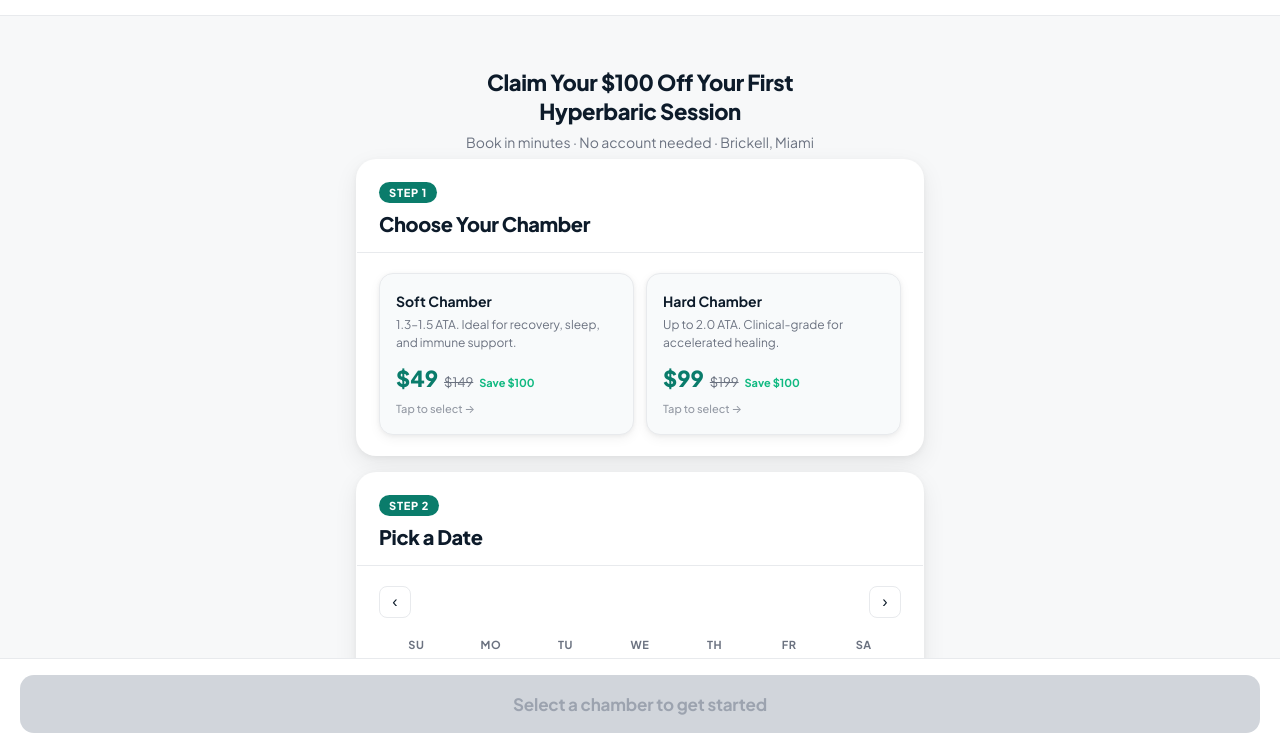
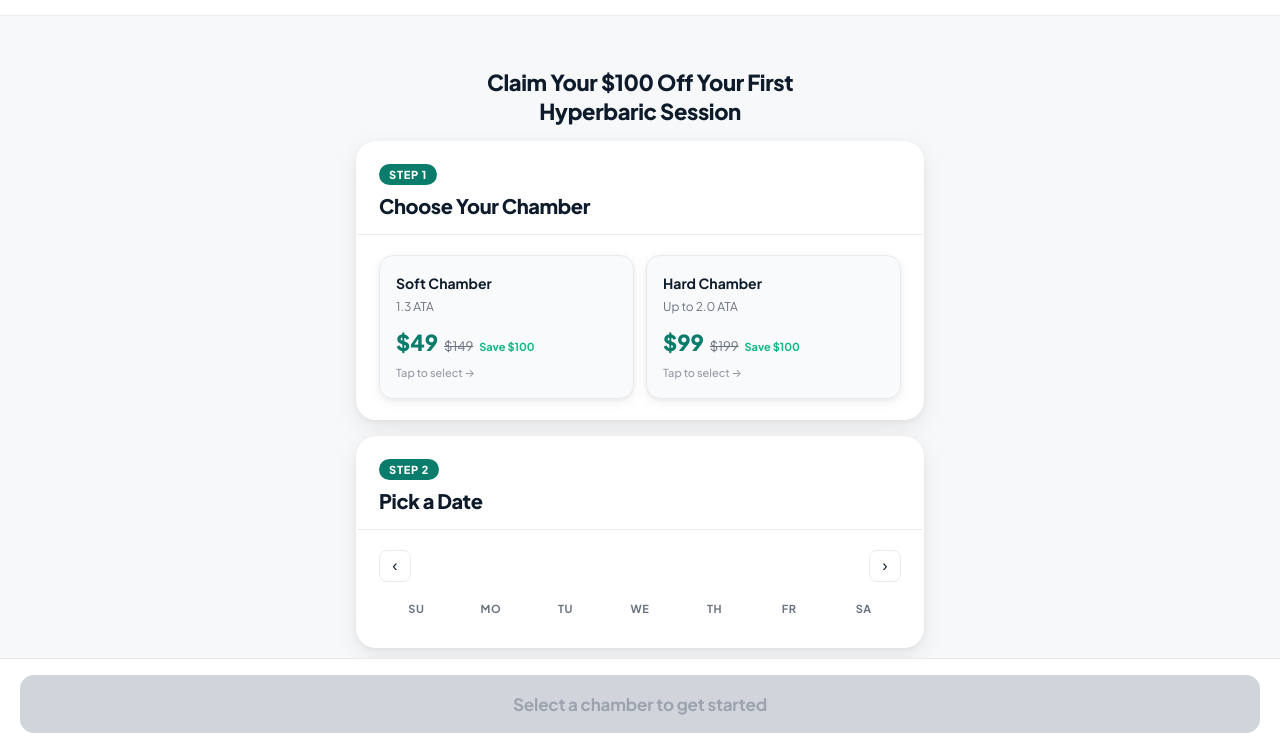
Before and after one commit to pabloperezgroup-jpg/healthspan-booking, a website: page index.html in a window 1280 px wide. Shown: the part 51-800 px from the top of the page. Drawn offline with nearby package versions, Linux system fonts and the light colour scheme; a script that the page names is missing.

Commit message:
Add files via upload

```diff
--- a/index.html
+++ b/index.html
@@ -697,9 +697,7 @@
     <div style="font-size:22px; font-weight:800; color:var(--navy); letter-spacing:-0.4px; line-height:1.3;">
       Claim Your $100 Off Your First<br>Hyperbaric Session
     </div>
-    <div style="font-size:14px; color:var(--gray); margin-top:8px;">
-      Book in minutes · No account needed · Brickell, Miami
-    </div>
+    <div style="font-size:14px; color:var(--gray); margin-top:8px;"></div>
   </div>
 
   <!-- 1. CHOOSE CHAMBER -->
@@ -713,7 +711,7 @@
 
         <div class="chamber-card" id="card-soft" onclick="selectChamber('soft')">
           <div class="chamber-name">Soft Chamber</div>
-          <div class="chamber-desc">1.3–1.5 ATA. Ideal for recovery, sleep, and immune support.</div>
+          <div class="chamber-desc">1.3 ATA</div>
           <div class="chamber-price">
             <div class="price-new">$49</div>
             <div class="price-old">$149</div>
@@ -724,7 +722,7 @@
 
         <div class="chamber-card" id="card-hard" onclick="selectChamber('hard')">
           <div class="chamber-name">Hard Chamber</div>
-          <div class="chamber-desc">Up to 2.0 ATA. Clinical-grade for accelerated healing.</div>
+          <div class="chamber-desc">Up to 2.0 ATA</div>
           <div class="chamber-price">
             <div class="price-new">$99</div>
             <div class="price-old">$199</div>
@@ -833,12 +831,12 @@
 
       <div id="stripe-payment-element">
         <div style="text-align:center;padding:32px;color:#9CA3AF;font-size:14px;">
-          Loading secure payment form...
+          Payments secured by Stripe
         </div>
       </div>
       <div id="payment-message"></div>
       <div class="stripe-secure">
-        🔒 Payments secured by Stripe · Healthspan never stores your card
+        Payments secured by Stripe
       </div>
     </div>
   </div>
```
